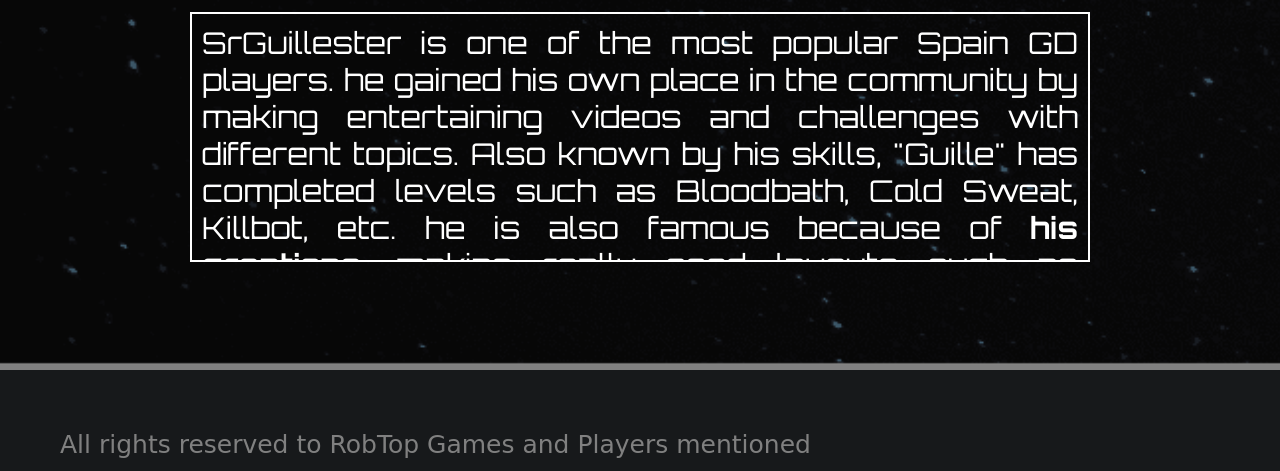
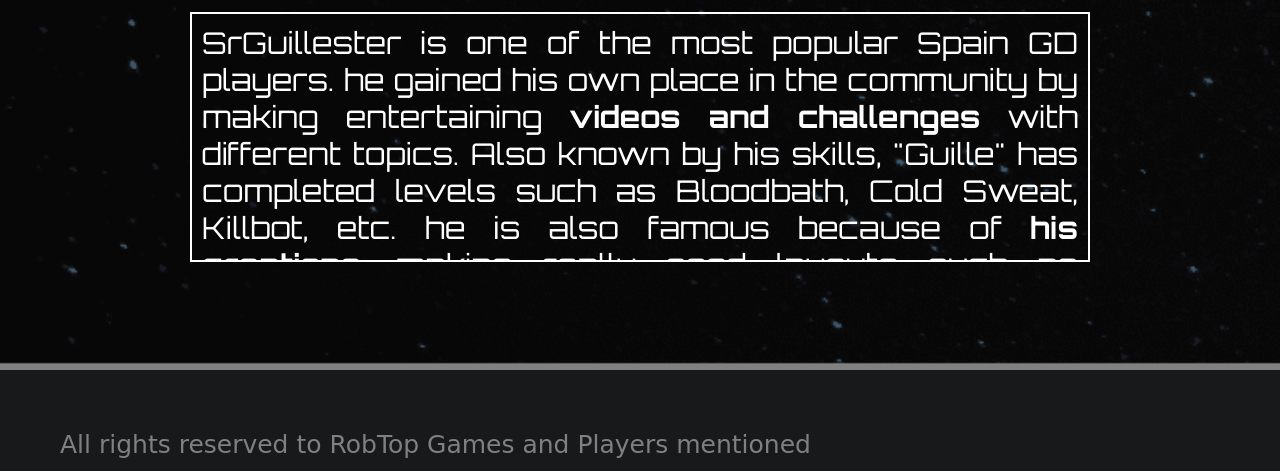
Before and after one commit to ValentinoVilo/Geometry-Dash, a website: page pages/Players.html in a window 1280 px wide. Shown: the part 3276-3747 px from the top of the page. Drawn offline with Linux system fonts and the light colour scheme.

Commit message:
strong a guillester xd

```diff
--- a/pages/Players.html
+++ b/pages/Players.html
@@ -151,7 +151,7 @@
                                 alt=""></a>
                     </div>
                     <p>SrGuillester is one of the most popular Spain GD players.
-                        he gained his own place in the community by making entertaining videos and challenges with
+                        he gained his own place in the community by making entertaining <strong>videos and challenges</strong> with
                         different topics.
                         Also known by his skills, "Guille" has completed levels such as Bloodbath, Cold Sweat, Killbot,
                         etc.
```
